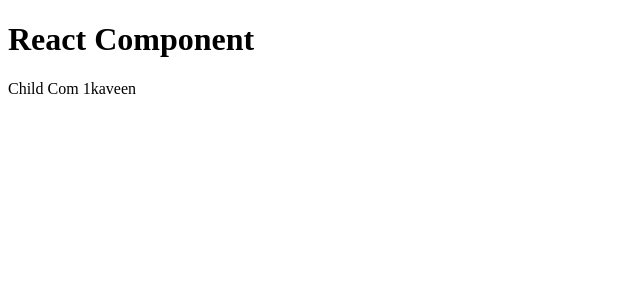
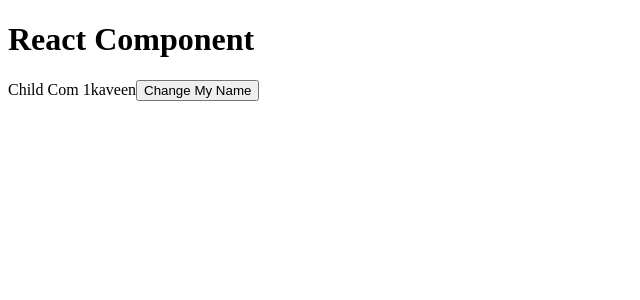
Before and after one commit to gihantha/react_laravel_playground_ws2, a React (Vite) app: page / in a window 1280 px wide. Shown: the top 300 px of the page, without its empty margins (0-640 px from the left). Built offline with nearby package versions, Linux system fonts and the light colour scheme.

Commit message:
function pass though props

```diff
--- a/package.json
+++ b/package.json
@@ -10,6 +10,7 @@
     "preview": "vite preview"
   },
   "dependencies": {
+    "prop-types": "^15.8.1",
     "react": "^19.0.0",
     "react-dom": "^19.0.0"
   },
@@ -22,6 +23,7 @@
     "eslint-plugin-react-hooks": "^5.1.0",
     "eslint-plugin-react-refresh": "^0.4.19",
     "globals": "^15.15.0",
+    "prettier": "3.5.3",
     "vite": "^6.2.0"
   }
 }
--- a/src/App.jsx
+++ b/src/App.jsx
@@ -7,7 +7,10 @@ const App = () => {
   return (
       <div>
         <h1>React Component</h1>
-        <ChildComponent1 name={myName}/>
+        <ChildComponent1
+            name={myName}
+            setMyName={setMyName}
+        />
       </div>
   );
 };
--- a/src/components/ChildComponent1.jsx
+++ b/src/components/ChildComponent1.jsx
@@ -1,12 +1,18 @@
 import React from 'react';
-
-const ChildComponent1 = ({name}) => {
+import PropTypes from 'prop-types';
+const ChildComponent1 = ({name, setMyName}) => {
     return (
         <div>
             Child Com 1
             {name}
+
+            <button onClick={() => setMyName('Jayaweera')}>
+                Change My Name
+            </button>
         </div>
     );
 };
-
+ChildComponent1.propTypes = {
+    name: PropTypes.number,
+}
 export default ChildComponent1;
```
Also changed, not shown: 1 other file (tests, documents, lock files or other folders).
